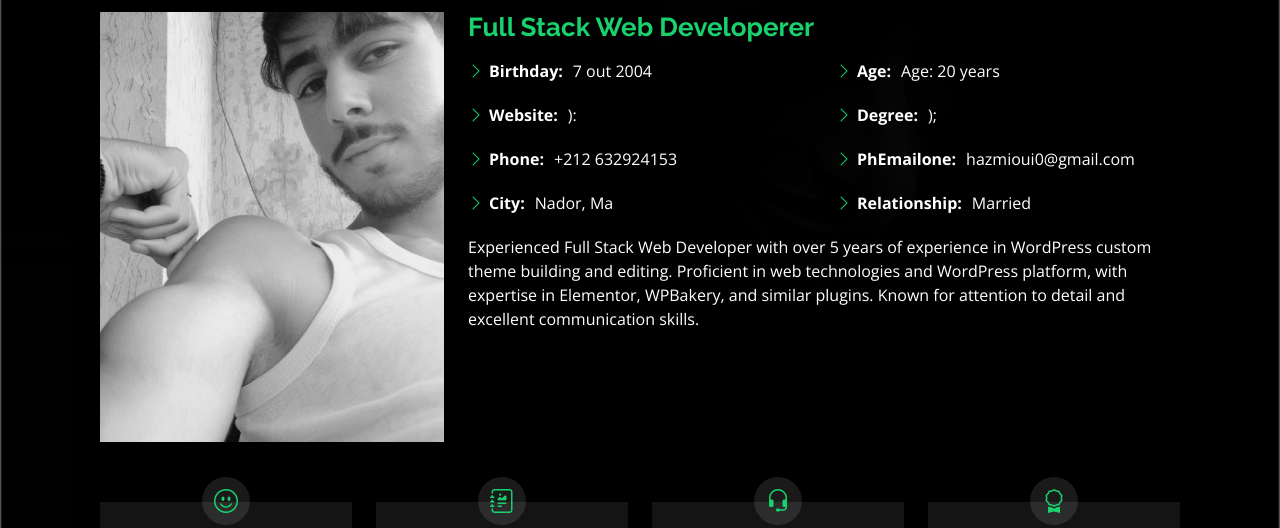
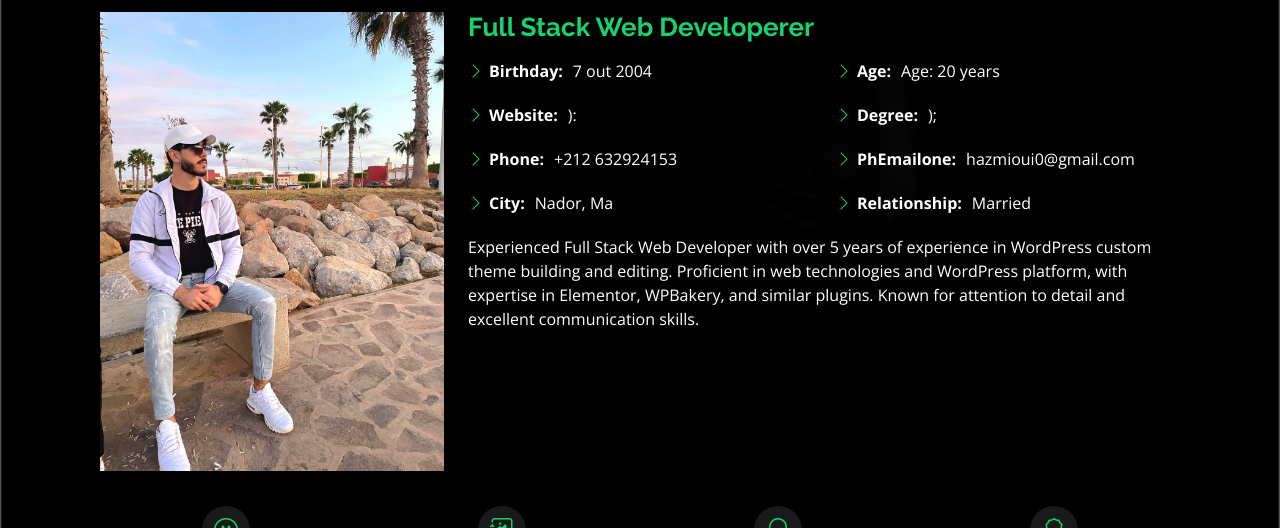
Before and after one commit to hazmiouisamer/Professor-Office, a plain HTML site: page index.html in a window 1280 px wide. Both pictures are taken after a click on the link "About". Shown: the part 201-729 px from the top of the page. Drawn offline with nearby package versions, Linux system fonts and the light colour scheme.

Commit message:
Update index.html

```diff
--- a/index.html
+++ b/index.html
@@ -76,7 +76,7 @@
 
       <div class="row">
         <div class="col-lg-4" data-aos="fade-right">
-          <img src="assets/img/Picsart_24-08-12_09-48-00-077.jpg" class="img-fluid" alt="">
+          <img src="assets/img/meeee.jpeg" class="img-fluid" alt="">
         </div>
         <div class="col-lg-8 pt-4 pt-lg-0 content" data-aos="fade-left">
           <h3> Full Stack Web Developerer</h3>
```
